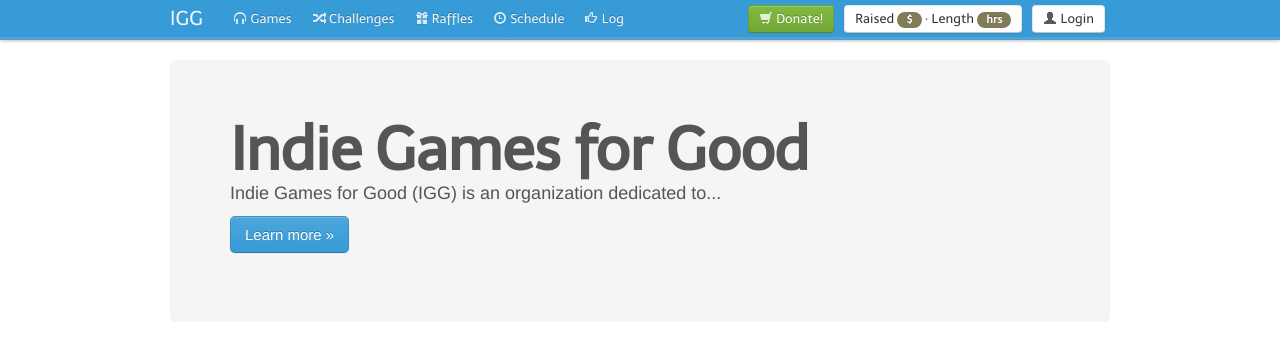
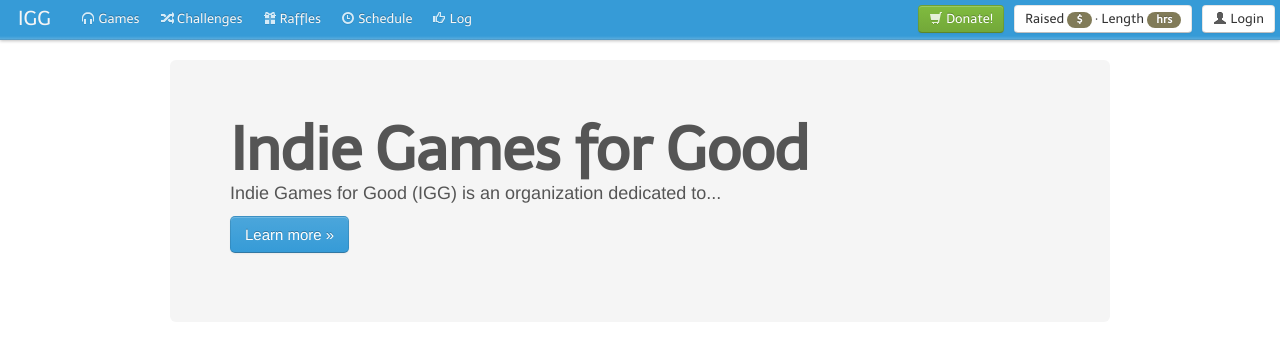
Before and after one commit to IndieGamesForGood/IGG-v2, a Django app: template src/igg/marathon/templates/marathon/index.html in a window 1280 px wide. Shown: the top 354 px of the page. Run offline with Django 3.2, Linux system fonts and the light colour scheme; the template is opened without the code that fills it, so the values that code supplies are empty; some libraries are stand-ins or nearby versions.

Commit message:
navbar changes

```diff
--- a/src/igg/marathon/static/css/site.css
+++ b/src/igg/marathon/static/css/site.css
@@ -9,3 +9,6 @@
 .popover-inner {
   width: 280px !important;
 }
+.navbar-container {
+  margin-left:18px;
+}
--- a/src/igg/marathon/templates/navbar.html
+++ b/src/igg/marathon/templates/navbar.html
@@ -8,7 +8,7 @@
 {% url donate_now as donate_now_url %}
 <div class="navbar navbar-fixed-top">
   <div class="navbar-inner">
-    <div class="container">
+    <div class="navbar-container">
       <a class="btn btn-navbar" data-toggle="collapse" data-target=".nav-collapse">
         <span class="icon-bar"></span>
         <span class="icon-bar"></span>
```
